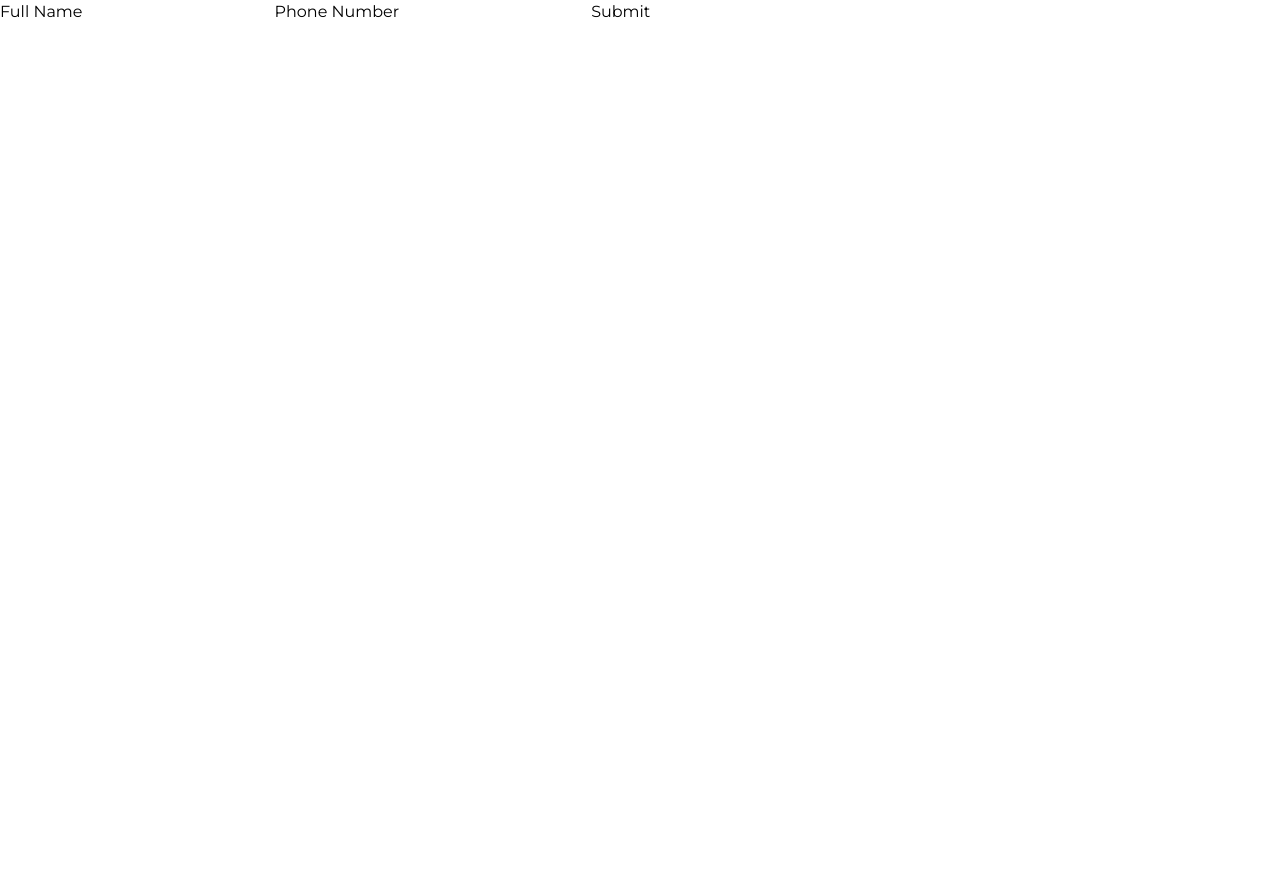
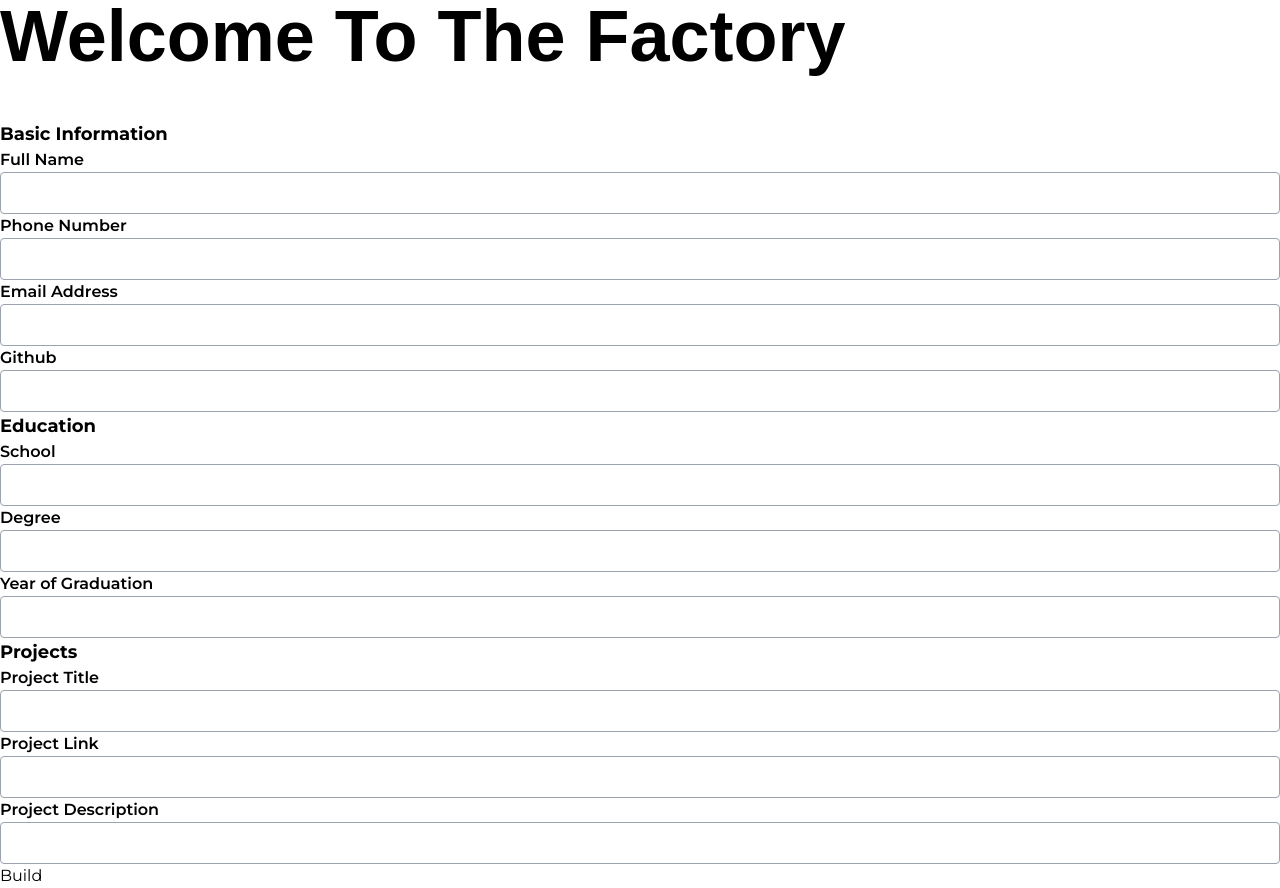
Before and after one commit to CSC-3380-Spring-2024/resume-factory, a Next.js app: page /profile in a window 1280 px wide. Before the commit the page ends 800 px from the top, so only its background shows below. Built offline with nearby package versions, Linux system fonts and the light colour scheme; a web font is replaced by a local one.

Commit message:
inputs complete, need to figure out how to list multiple sets of education/projects.

```diff
--- a/src/pages/index.tsx
+++ b/src/pages/index.tsx
@@ -80,10 +80,10 @@ const Header: React.FC = () => {
             <LuMoon size="25px" />
           </div>
           <Link
-            href="/"
+            href="/profile"
             className="rounded border-2 border-accent bg-accent px-[40px] py-[10px] text-bg shadow transition-colors hover:bg-bg hover:text-accent"
           >
-            Sign up
+            Build Now
           </Link>
         </nav>
       </div>
--- a/src/pages/profile/index.tsx
+++ b/src/pages/profile/index.tsx
@@ -1,6 +1,9 @@
 import { z } from "zod";
 import { useForm, SubmitHandler } from "react-hook-form";
+import { type NextPage } from "next";
+import Head from "next/head";
 
+// WILL COMEBACK, NEED TO FIGURE OUT NESTED OBJECT REGISTERS AND ARRAYS, BRUTE FORCE FOR NOW
 const Education = z.object({
   degree: z.string(),
   year: z.number(),
@@ -8,7 +11,7 @@ const Education = z.object({
 });
 
 const Project = z.object({
-  link: z.array(z.string()),
+  link: z.string(),
   title: z.string(),
   description: z.string(),
 });
@@ -19,7 +22,7 @@ const Info = z.object({
   email: z.string(),
   links: z.array(z.string()),
   education: z.array(Education),
-  projects: z.array(Project),
+  project: z.array(Project),
   skills: z.array(z.string()),
 });
 
@@ -32,15 +35,103 @@ export default function Profile() {
     formState: { errors },
   } = useForm<resumeValues>();
   const onSubmit: SubmitHandler<resumeValues> = (data) => console.log(data);
+
   return (
     <div>
-      <form onSubmit={handleSubmit(onSubmit)}>
-        <label>Full Name</label>
-        <input {...register("name")} />
-        <label>Phone Number</label>
-        <input {...register("number")} />
-        <button type="submit">Submit</button>
-      </form>
+      <Head>
+        <title>FactoryFloor</title>
+        <meta name="description" content="Quickly build personalized resumes" />
+      </Head>
+      <h1 className="mb-12 font-mono text-7xl font-bold">
+        Welcome To The Factory
+      </h1>
+      <div className="">
+        <form onSubmit={handleSubmit(onSubmit)}>
+          <p className="text-lg font-bold">Basic Information</p>
+          <div className="flex flex-col justify-start">
+            <div>
+              <label className="font-semibold">Full Name</label>
+              <input
+                className="w-full rounded border border-gray-400 px-3 py-2"
+                {...register("name")}
+              />
+            </div>
+            <div>
+              <label className="font-semibold">Phone Number</label>
+              <input
+                className="w-full rounded border border-gray-400 px-3 py-2"
+                {...register("number")}
+              />
+            </div>
+            <div>
+              <label className="font-semibold">Email Address</label>
+              <input
+                type="email"
+                className="w-full rounded border border-gray-400 px-3 py-2"
+                {...register("email")}
+              />
+            </div>
+            <div>
+              <label className="font-semibold">Github</label>
+              <input
+                className="w-full rounded border border-gray-400 px-3 py-2"
+                {...register("links")}
+              />
+            </div>
+          </div>
+          <p className="text-lg font-bold">Education</p>
+          <div className="flex flex-col justify-start">
+            <div>
+              <label className="font-semibold">School</label>
+              <input
+                className="w-full rounded border border-gray-400 px-3 py-2"
+                {...register("education.0.school")}
+              />
+            </div>
+            <div>
+              <label className="font-semibold">Degree</label>
+              <input
+                className="w-full rounded border border-gray-400 px-3 py-2"
+                {...register("education.0.degree")}
+              />
+            </div>
+
+            <div>
+              <label className="font-semibold">Year of Graduation</label>
+              <input
+                className="w-full rounded border border-gray-400 px-3 py-2"
+                {...register("education.0.year")}
+              />
+            </div>
+          </div>
+          <p className="text-lg font-bold">Projects</p>
+          <div className="flex flex-col justify-start">
+            <div>
+              <label className="font-semibold">Project Title</label>
+              <input
+                className="w-full rounded border border-gray-400 px-3 py-2"
+                {...register("project.0.title")}
+              />
+            </div>
+            <div>
+              <label className="font-semibold">Project Link</label>
+              <input
+                className="w-full rounded border border-gray-400 px-3 py-2"
+                {...register("project.0.link")}
+              />
+            </div>
+
+            <div>
+              <label className="font-semibold">Project Description</label>
+              <input
+                className="w-full rounded border border-gray-400 px-3 py-2"
+                {...register("project.0.description")}
+              />
+            </div>
+          </div>
+          <button type="submit">Build</button>
+        </form>
+      </div>
     </div>
   );
 }
```
